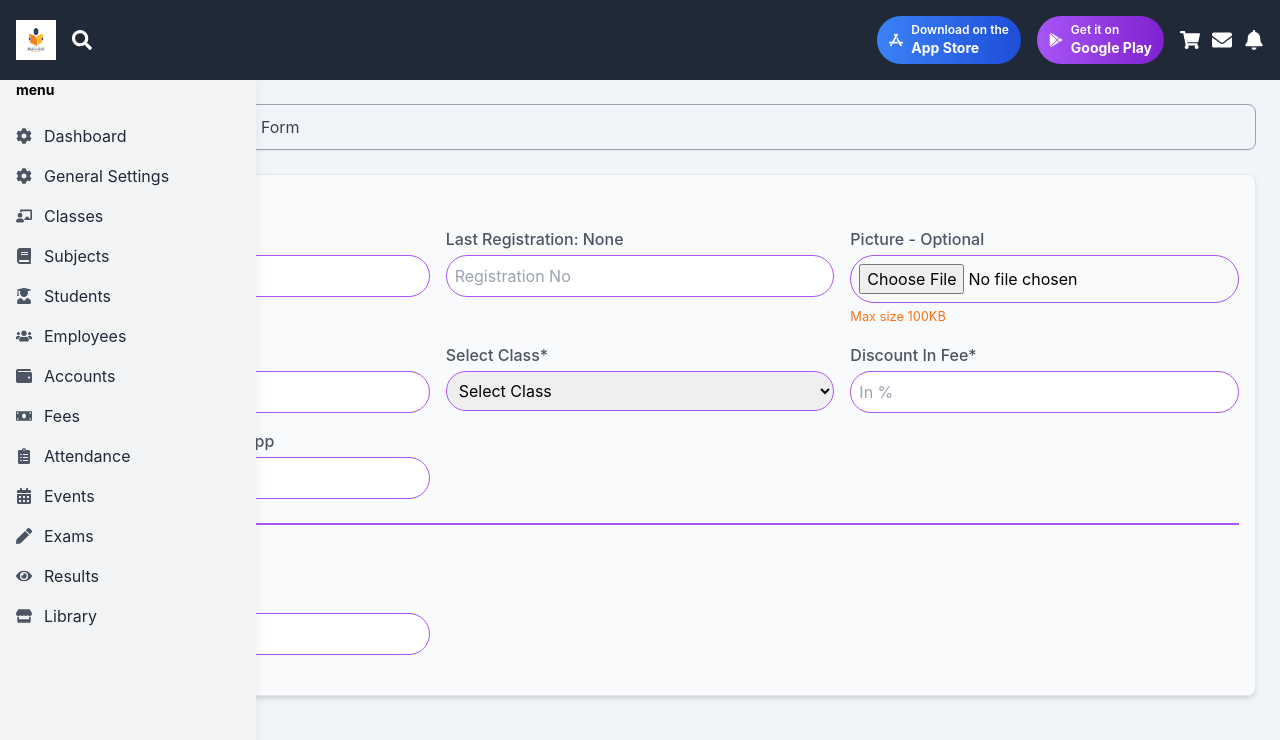
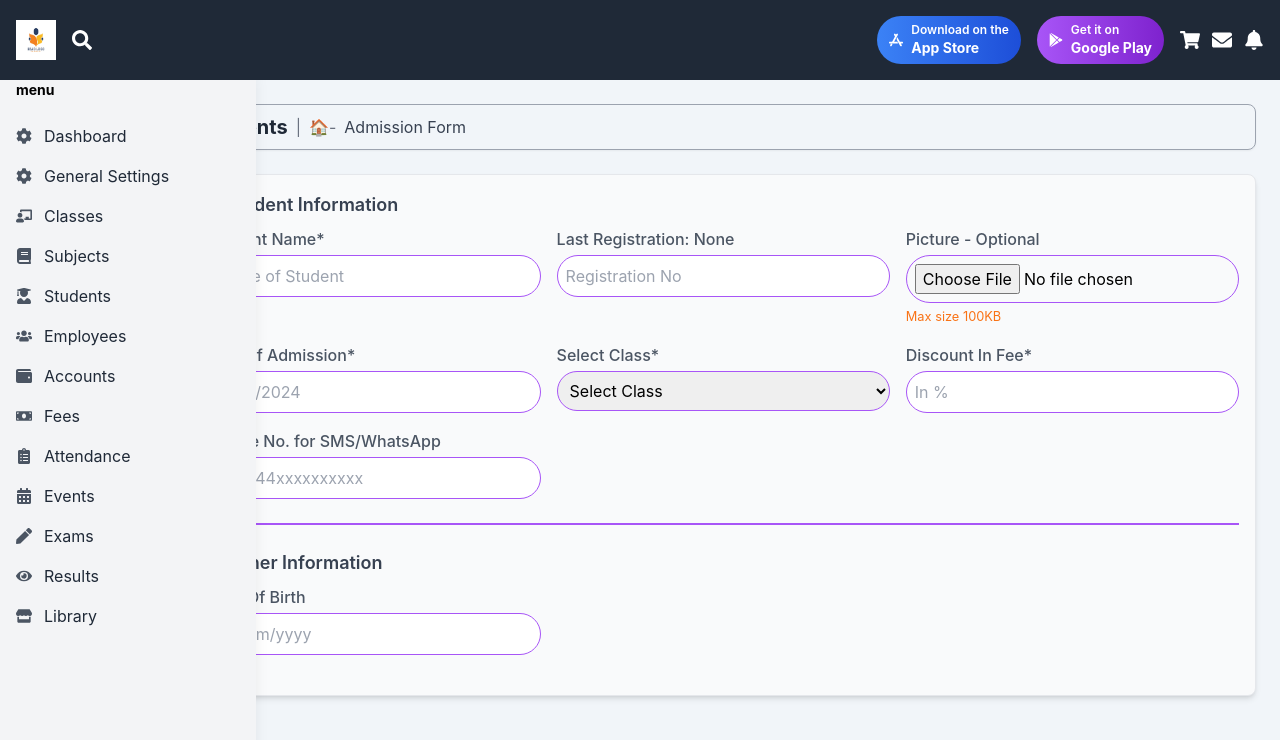
Before and after one commit to samiullahqureshi1/school-management, a React (Create React App) app: page /add-new-student in a window 1280 px wide. Shown: the top 740 px of the page. Built offline with nearby package versions, Linux system fonts and the light colour scheme.

Commit message:
new changes

```diff
--- a/src/components/AddStudents.js
+++ b/src/components/AddStudents.js
@@ -2,7 +2,8 @@ import React from 'react';
 
 const AddStudents = () => {
   return (
-    <div className="w-[100%] mx-auto p-6 mt-20">
+    <div className='flex justify-end'>
+    <div className="w-[87%]  p-6 mt-20">
       {/* Title Box */}
       <div className="mb-6 p-2 rounded-lg border border-gray-400 shadow-sm">
         <div className="flex items-center">
@@ -118,6 +119,7 @@ const AddStudents = () => {
           </div>
         </div>
       </div>
+      </div>
     </div>
   );
 };
--- a/src/components/AllClasssesRecord.js
+++ b/src/components/AllClasssesRecord.js
@@ -5,7 +5,8 @@ import React from 'react';
 const AllClasses = () => {
 
   return (
-    <div className="w-[100%] mx-auto p-6 mt-20 ">
+    <div className='flex justify-end'>
+    <div className="w-[87.5%] p-6 mt-20 ">
     {/* Title Box */}
     <div className="mb-6 p-2 rounded-lg  border border-gray-500 shadow-sm">
       <div className="flex items-center">
@@ -16,7 +17,7 @@ const AllClasses = () => {
       </div>
 
     </div>
-
+    </div>
     </div>
   );
 };
--- a/src/components/AllStudents.js
+++ b/src/components/AllStudents.js
@@ -16,7 +16,8 @@ const AllStudents = () => {
   };
 
   return (
-    <div className="w-[100%] mx-auto p-6 mt-20">
+    <div className='flex justify-end'>
+    <div className="w-[87%] p-6 mt-20">
       {/* Title Box */}
       <div className="mb-6 p-2 rounded-lg border border-gray-500 shadow-sm flex justify-between items-center">
         <div className="flex items-center">
@@ -63,6 +64,7 @@ const AllStudents = () => {
         <span className="text-3xl text-blue-500">+</span>
         <p className="text-blue-500 font-bold">Add New</p>
       </div>
+      </div>
     </div>
   );
 };
```
